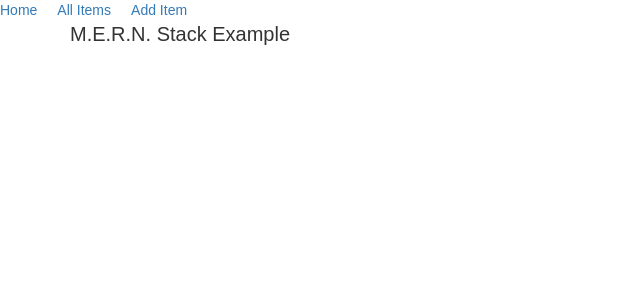
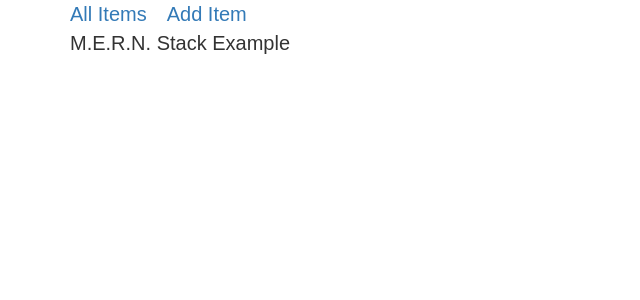
Before and after one commit to PJC-1/M.E.R.N.-front-end-, a React (Create React App) app: page / in a window 1280 px wide. Shown: the top 300 px of the page, without its empty margins (0-640 px from the left). Built offline with nearby package versions, Linux system fonts and the light colour scheme.

Commit message:
passing the location to the NavBar component

```diff
--- a/src/App.js
+++ b/src/App.js
@@ -1,10 +1,14 @@
 import React, { Component } from 'react';
 import './App.css';
+import NavBar from './components/NavBar';
 
 class App extends Component {
   render() {
+    var currentPath = this.props.location.pathname;
+    console.log(currentPath);
     return (
       <div className="App container">
+        <NavBar location={currentPath}/>
         M.E.R.N. Stack Example
         <br/>
       </div>
--- a/src/components/AddItem.js
+++ b/src/components/AddItem.js
@@ -1,5 +1,6 @@
 import React, { Component } from 'react';
 import ItemService from './ItemService';
+import NavBar from './NavBar';
 
 class AddItem extends Component {
   constructor(props) {
@@ -23,8 +24,10 @@ class AddItem extends Component {
   }
 
   render() {
+    var currentPath = this.props.location.pathname;
     return (
       <div className="container">
+        <NavBar location={currentPath}/>
         <form onSubmit={this.handleSubmit}>
           <label>
             Add Item:
--- a/src/components/NavBar.js
+++ b/src/components/NavBar.js
@@ -3,6 +3,21 @@ import { Link } from 'react-router-dom';
 
 class NavBar extends Component {
   render() {
+      if (this.props.location === "/") {
+        return (
+          <div>
+            <Link to="/index">All Items</Link>
+            <Link to="/add-item">Add Item</Link>
+          </div>
+        );
+      } else if (this.props.location === "/add-item") {
+        return (
+          <div>
+            <Link to="/">Home</Link>
+            <Link to="/index">All Items</Link>
+          </div>
+        );
+      }
       return (
         <div>
           <Link to="/">Home</Link>
--- a/src/index.js
+++ b/src/index.js
@@ -7,12 +7,13 @@ import App from './App';
 import AddItem from './components/AddItem';
 import IndexItem from './components/IndexItem';
 import EditItem from './components/EditItem';
-import NavBar from './components/NavBar';
+
+
 
 ReactDOM.render(
   <Router>
     <div>
-      <NavBar />
+
       <Route exact path='/' component={App} />
       <Route path='/add-item' component={AddItem} />
       <Route path='/index' component={IndexItem} />
```
Lines whose indentation alone changed are shown as unchanged.
